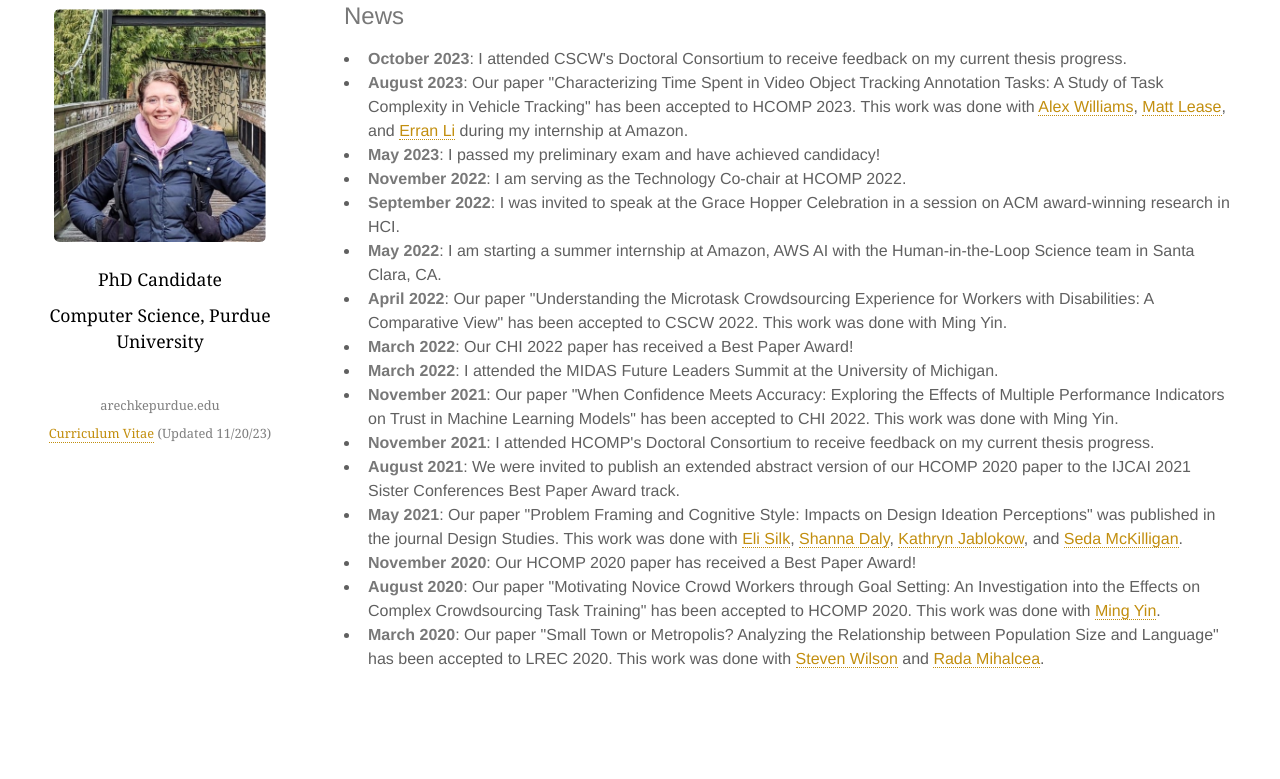
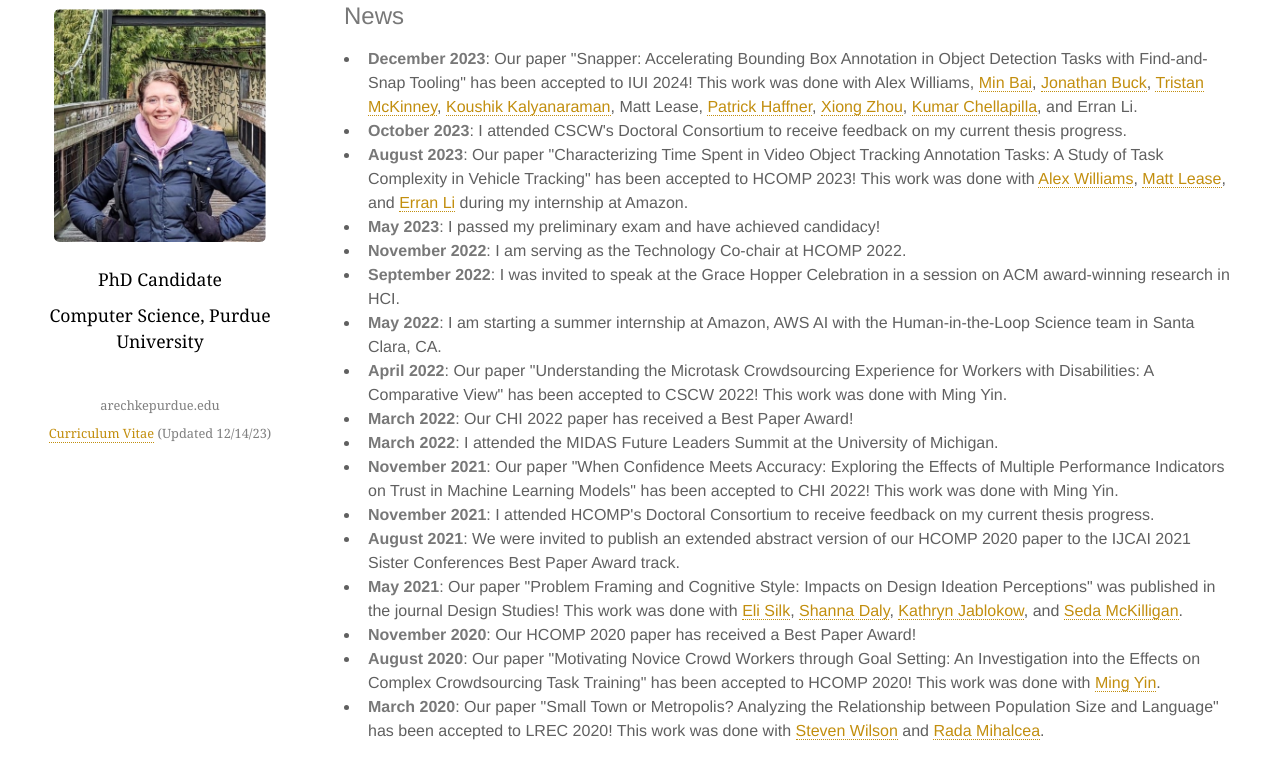
Before and after one commit to rechkamy/rechkamy.github.io, a plain HTML site: page news.html in a window 1280 px wide. Shown: the part 111-890 px from the top of the page. Drawn offline with Linux system fonts and the light colour scheme.

Commit message:
Added IUI24 paper acceptance

```diff
--- a/news.html
+++ b/news.html
@@ -67,7 +67,7 @@
 					<h4>Computer Science, Purdue University</h4>
 					<br>
 					<ul class="icons">
-						<li class="contact">arechkepurdue.edu<br><a href="Website_CV.pdf">Curriculum Vitae</a> (Updated 11/20/23)</li>
+						<li class="contact">arechkepurdue.edu<br><a href="Amy_Rechkemmer_CV.pdf">Curriculum Vitae</a> (Updated 12/14/23)</li>
 					</ul>
 				</div>
 			</header>
@@ -174,22 +174,23 @@
 						<div class="month" style="width:100%; display: inline-block;">
 							<a class="anchor" id="October22"></a>
 							<ul>
+								<li><p><b>December 2023</b>: Our paper "Snapper: Accelerating Bounding Box Annotation in Object Detection Tasks with Find-and-Snap Tooling" has been accepted to IUI 2024! This work was done with Alex Williams, <a href="https://www.cs.toronto.edu/~mbai/">Min Bai</a>, <a href="https://www.linkedin.com/in/jonathan-j-buck">Jonathan Buck</a>, <a href="https://www.linkedin.com/in/tristan-mckinney-9286a83b">Tristan McKinney</a>, <a href="https://www.linkedin.com/in/kkoushik">Koushik Kalyanaraman</a>, Matt Lease, <a href="https://www.linkedin.com/in/patrick-haffner-bbb386">Patrick Haffner</a>, <a href="https://www.linkedin.com/in/xiongzhou">Xiong Zhou</a>, <a href="https://www.linkedin.com/in/kumarchellapilla">Kumar Chellapilla</a>, and Erran Li.
 								<li><p><b>October 2023</b>: I attended CSCW's Doctoral Consortium to receive feedback on my current thesis progress.</p></li>
-								<li><p><b>August 2023</b>: Our paper "Characterizing Time Spent in Video Object Tracking Annotation Tasks: A Study of Task Complexity in Vehicle Tracking" has been accepted to HCOMP 2023. This work was done with <a href="https://acwio.github.io/">Alex Williams</a>, <a href="https://www.ischool.utexas.edu/~ml/">Matt Lease</a>, and <a href="https://scholar.google.com/citations?user=GkMfzy4AAAAJ&hl=en">Erran Li</a> during my internship at Amazon.</p></li>
+								<li><p><b>August 2023</b>: Our paper "Characterizing Time Spent in Video Object Tracking Annotation Tasks: A Study of Task Complexity in Vehicle Tracking" has been accepted to HCOMP 2023! This work was done with <a href="https://acwio.github.io/">Alex Williams</a>, <a href="https://www.ischool.utexas.edu/~ml/">Matt Lease</a>, and <a href="https://www.cs.columbia.edu/~lierranli/">Erran Li</a> during my internship at Amazon.</p></li>
 								<li><p><b>May 2023</b>: I passed my preliminary exam and have achieved candidacy!</p></li>
 								<li><p><b>November 2022</b>: I am serving as the Technology Co-chair at HCOMP 2022.</p></li>
 								<li><p><b>September 2022</b>: I was invited to speak at the Grace Hopper Celebration in a session on ACM award-winning research in HCI.</p></li>
 								<li><p><b>May 2022</b>: I am starting a summer internship at Amazon, AWS AI with the Human-in-the-Loop Science team in Santa Clara, CA.</p></li>
-								<li><p><b>April 2022</b>: Our paper "Understanding the Microtask Crowdsourcing Experience for Workers with Disabilities: A Comparative View" has been accepted to CSCW 2022. This work was done with Ming Yin.</p></li>
+								<li><p><b>April 2022</b>: Our paper "Understanding the Microtask Crowdsourcing Experience for Workers with Disabilities: A Comparative View" has been accepted to CSCW 2022! This work was done with Ming Yin.</p></li>
 								<li><p><b>March 2022</b>: Our CHI 2022 paper has received a Best Paper Award!</p></li>
 								<li><p><b>March 2022</b>: I attended the MIDAS Future Leaders Summit at the University of Michigan.</p></li>
-								<li><p><b>November 2021</b>: Our paper "When Confidence Meets Accuracy: Exploring the Effects of Multiple Performance Indicators on Trust in Machine Learning Models" has been accepted to CHI 2022. This work was done with Ming Yin.</p></li>
+								<li><p><b>November 2021</b>: Our paper "When Confidence Meets Accuracy: Exploring the Effects of Multiple Performance Indicators on Trust in Machine Learning Models" has been accepted to CHI 2022! This work was done with Ming Yin.</p></li>
 								<li><p><b>November 2021</b>: I attended HCOMP's Doctoral Consortium to receive feedback on my current thesis progress.</p></li>
 								<li><p><b>August 2021</b>: We were invited to publish an extended abstract version of our HCOMP 2020 paper to the IJCAI 2021 Sister Conferences Best Paper Award track.</p></li>
-								<li><p><b>May 2021</b>: Our paper "Problem Framing and Cognitive Style: Impacts on Design Ideation Perceptions" was published in the journal Design Studies. This work was done with <a href="https://elisilk.net/research/">Eli Silk</a>, <a href="https://me.engin.umich.edu/people/faculty/shanna-daly/">Shanna Daly</a>, <a href="https://greatvalley.psu.edu/person/kathryn-w-jablokow">Kathryn Jablokow</a>, and <a href="https://www.researchgate.net/profile/Seda-Mckilligan">Seda McKilligan</a>.</p></li>
+								<li><p><b>May 2021</b>: Our paper "Problem Framing and Cognitive Style: Impacts on Design Ideation Perceptions" was published in the journal Design Studies! This work was done with <a href="https://elisilk.net/research/">Eli Silk</a>, <a href="https://me.engin.umich.edu/people/faculty/shanna-daly/">Shanna Daly</a>, <a href="https://greatvalley.psu.edu/person/kathryn-w-jablokow">Kathryn Jablokow</a>, and <a href="https://www.researchgate.net/profile/Seda-Mckilligan">Seda McKilligan</a>.</p></li>
 								<li><p><b>November 2020</b>: Our HCOMP 2020 paper has received a Best Paper Award!</p></li>
-								<li><p><b>August 2020</b>: Our paper "Motivating Novice Crowd Workers through Goal Setting: An Investigation into the Effects on Complex Crowdsourcing Task Training" has been accepted to HCOMP 2020. This work was done with <a href="https://mingyin.org">Ming Yin</a>.</p></li>
-								<li><p><b>March 2020</b>: Our paper "Small Town or Metropolis? Analyzing the Relationship between Population Size and Language" has been accepted to LREC 2020. This work was done with <a href="https://steverw.com/">Steven Wilson</a> and <a href="https://web.eecs.umich.edu/~mihalcea/">Rada Mihalcea</a>.</p></li>
+								<li><p><b>August 2020</b>: Our paper "Motivating Novice Crowd Workers through Goal Setting: An Investigation into the Effects on Complex Crowdsourcing Task Training" has been accepted to HCOMP 2020! This work was done with <a href="https://mingyin.org">Ming Yin</a>.</p></li>
+								<li><p><b>March 2020</b>: Our paper "Small Town or Metropolis? Analyzing the Relationship between Population Size and Language" has been accepted to LREC 2020! This work was done with <a href="https://steverw.com/">Steven Wilson</a> and <a href="https://web.eecs.umich.edu/~mihalcea/">Rada Mihalcea</a>.</p></li>
 							</ul>
 						</div>
 						<!--<p><a href="publications.html" style="text-decoration:none; border-bottom-color: transparent;">More publications...</a></p>-->
```
Also changed, not shown: index.html (+3 -4 lines), publications.html (+10 -3 lines), 3 other files.
